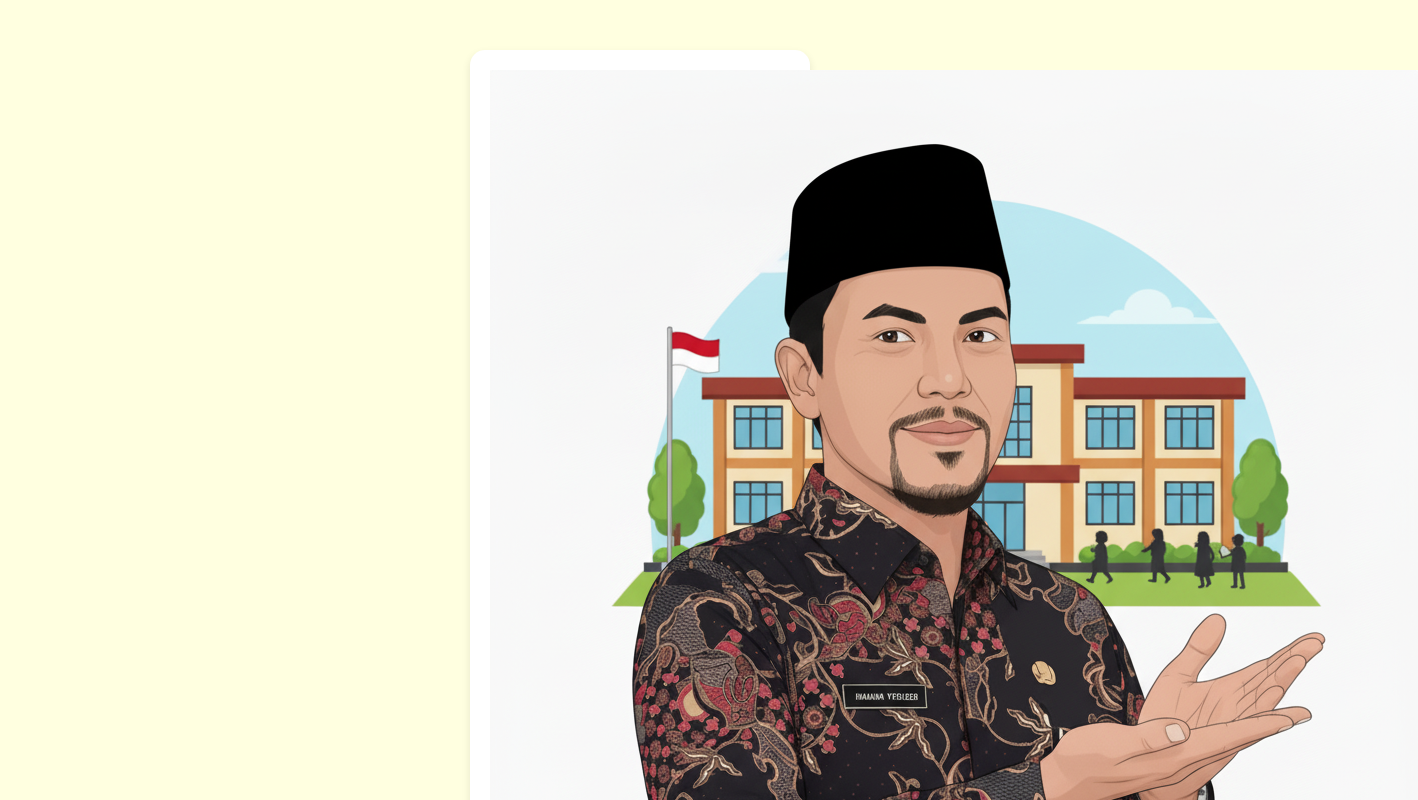
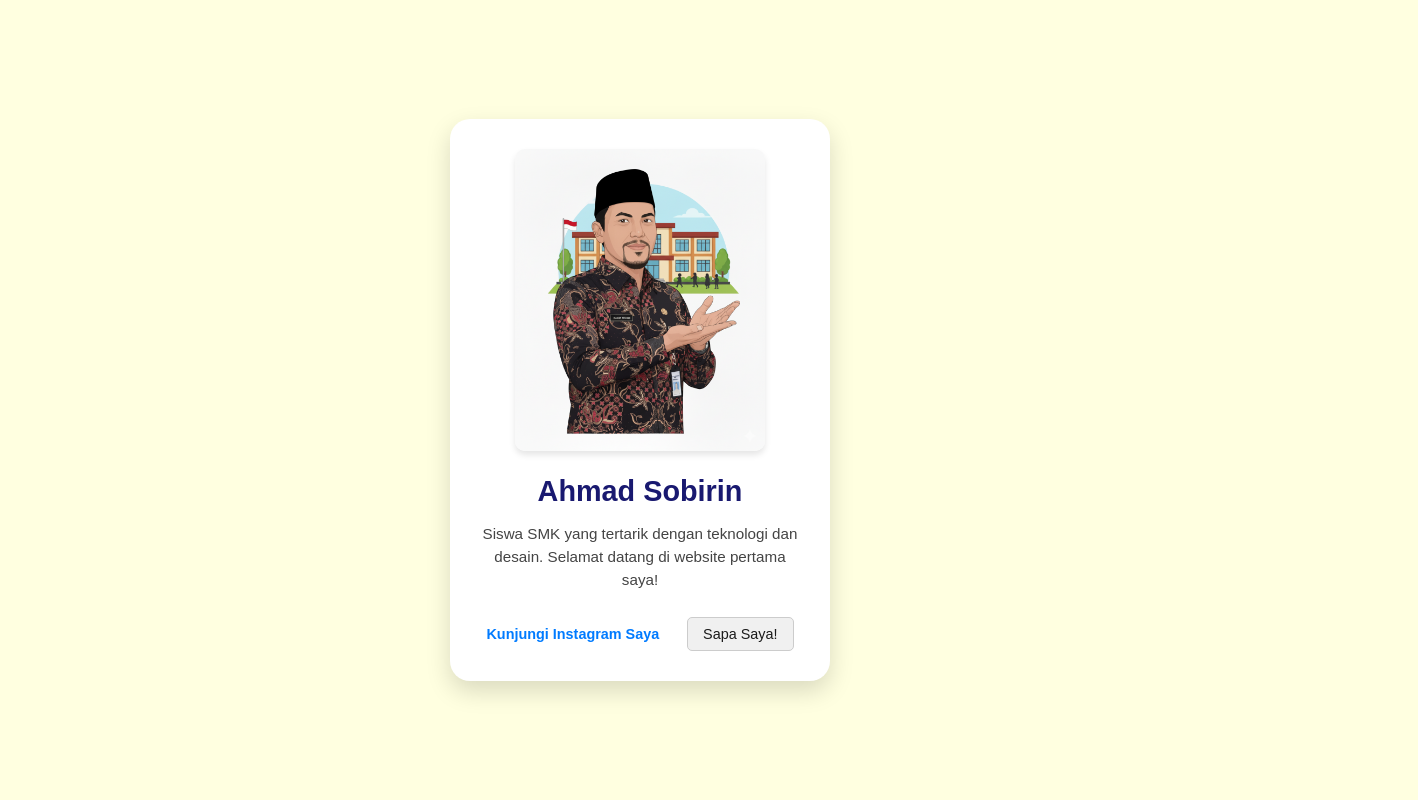
Before and after one commit to alvaniklim/tes, a plain HTML site: page index.html in a window 1280 px wide. Shown: the top 800 px of the page, 1418 px wide, since content can reach past the window. Drawn offline with Linux system fonts and the light colour scheme.

Commit message:
Update style.css

```diff
--- a/style.css
+++ b/style.css
@@ -1,14 +1,91 @@
+/* ========================
+   1. Gaya Dasar (Body)
+   ======================== */
 body {
-    background-color: #FFFFE0; /* Warna kuning cerah */
-    font-family: Arial, sans-serif; /* Jenis huruf yang bersih dan mudah dibaca */
-    color: #191970; /* Warna teks utama (Biru Gelap) */
+    background-color: #FFFFE0; /* Warna kuning muda pucat */
+    font-family: Arial, sans-serif;
+    color: #1a1a1a; /* Warna teks yang lebih gelap dari Biru Gelap */
+    display: flex; /* Untuk menengahkan kartu di halaman */
+    justify-content: center;
+    align-items: center;
+    min-height: 100vh;
+    margin: 0;
 }
 
+/* ========================
+   2. Gaya Kartu Profil
+   ======================== */
 .kartu-profil {
-    width: 300px;
-    margin: 50px auto; /* 50px jarak atas/bawah, auto menengahkan kiri/kanan */
-    padding: 20px;
+    width: 320px; /* Sedikit lebih lebar agar lebih proporsional */
+    padding: 30px;
     background-color: white;
-    border-radius: 15px; /* Membuat sudut menjadi melengkung */
-    box-shadow: 0 4px 8px rgba(0,0,0,0.1); /* Efek bayangan */
+    border-radius: 20px; /* Sudut lebih melengkung */
+    box-shadow: 0 10px 25px rgba(0, 0, 0, 0.15); /* Efek bayangan lebih menonjol */
+    text-align: center;
 }
+
+/* ========================
+   3. Gaya Gambar
+   ======================== */
+.foto-profil {
+    width: 100%; /* Lebar 100% dari kontainer kartu */
+    max-width: 250px; /* Batasi lebar maksimum */
+    height: auto;
+    border-radius: 10px; /* Sudut gambar sedikit melengkung */
+    margin-bottom: 20px;
+    /* Efek untuk membuatnya tampak diangkat */
+    box-shadow: 0 4px 6px rgba(0, 0, 0, 0.1);
+}
+
+/* ========================
+   4. Gaya Teks dan Judul
+   ======================== */
+h1 {
+    color: #191970; /* Warna Biru Gelap untuk judul */
+    font-size: 1.8em;
+    margin-top: 0;
+    margin-bottom: 10px;
+}
+
+p {
+    color: #444;
+    font-size: 0.95em;
+    line-height: 1.5;
+    margin-bottom: 25px;
+}
+
+/* ========================
+   5. Gaya Interaksi (Tautan & Tombol)
+   ======================== */
+.interaksi {
+    display: flex;
+    justify-content: space-around; /* Memberi ruang di antara tautan dan tombol */
+    align-items: center;
+}
+
+.link-instagram {
+    color: #007bff; /* Warna biru standar untuk tautan */
+    text-decoration: none; /* Menghapus garis bawah default */
+    font-weight: bold;
+    font-size: 0.9em;
+    padding-right: 15px; /* Sedikit ruang agar tidak terlalu dekat dengan tombol */
+}
+
+.link-instagram:hover {
+    text-decoration: underline;
+}
+
+.btn-sapa {
+    background-color: #f0f0f0; /* Latar belakang abu-abu muda */
+    color: #1a1a1a;
+    border: 1px solid #ccc;
+    padding: 8px 15px;
+    border-radius: 5px;
+    cursor: pointer;
+    font-size: 0.9em;
+    transition: background-color 0.3s;
+}
+
+.btn-sapa:hover {
+    background-color: #ddd;
+}
```
